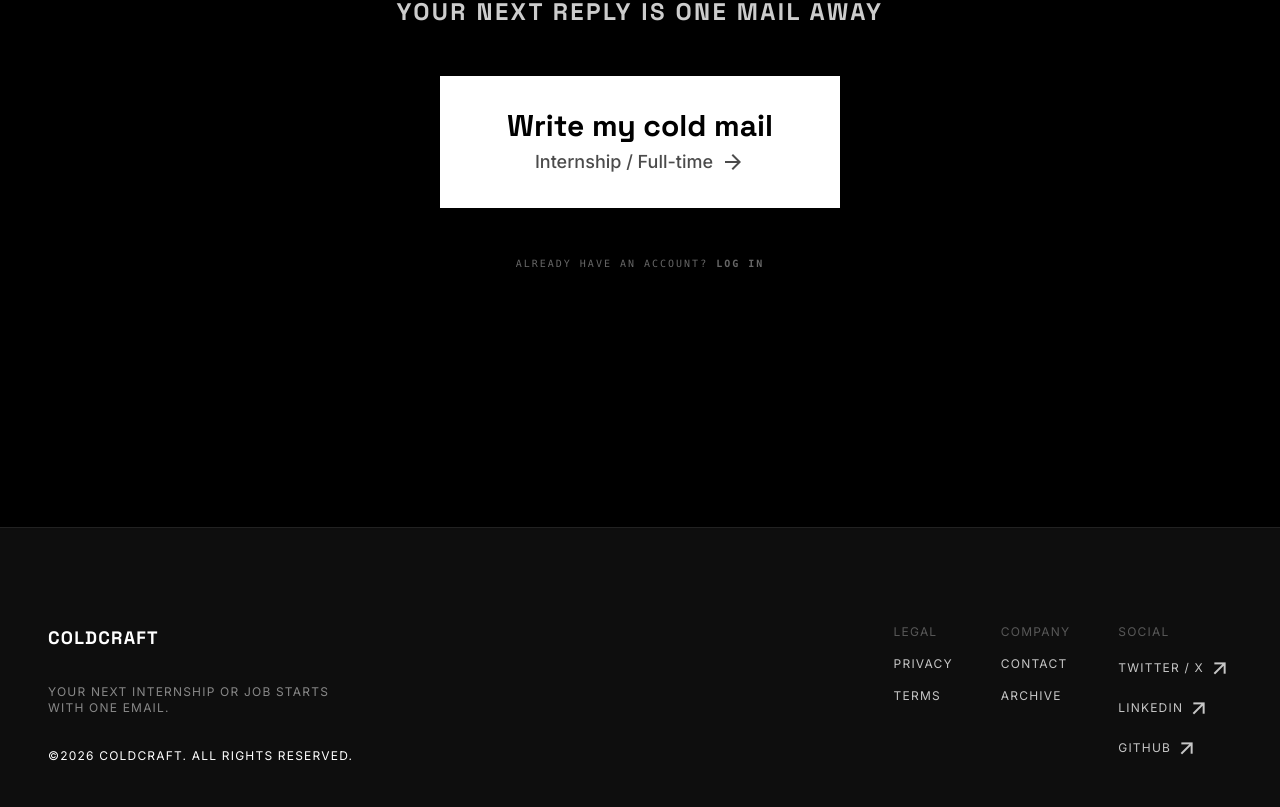
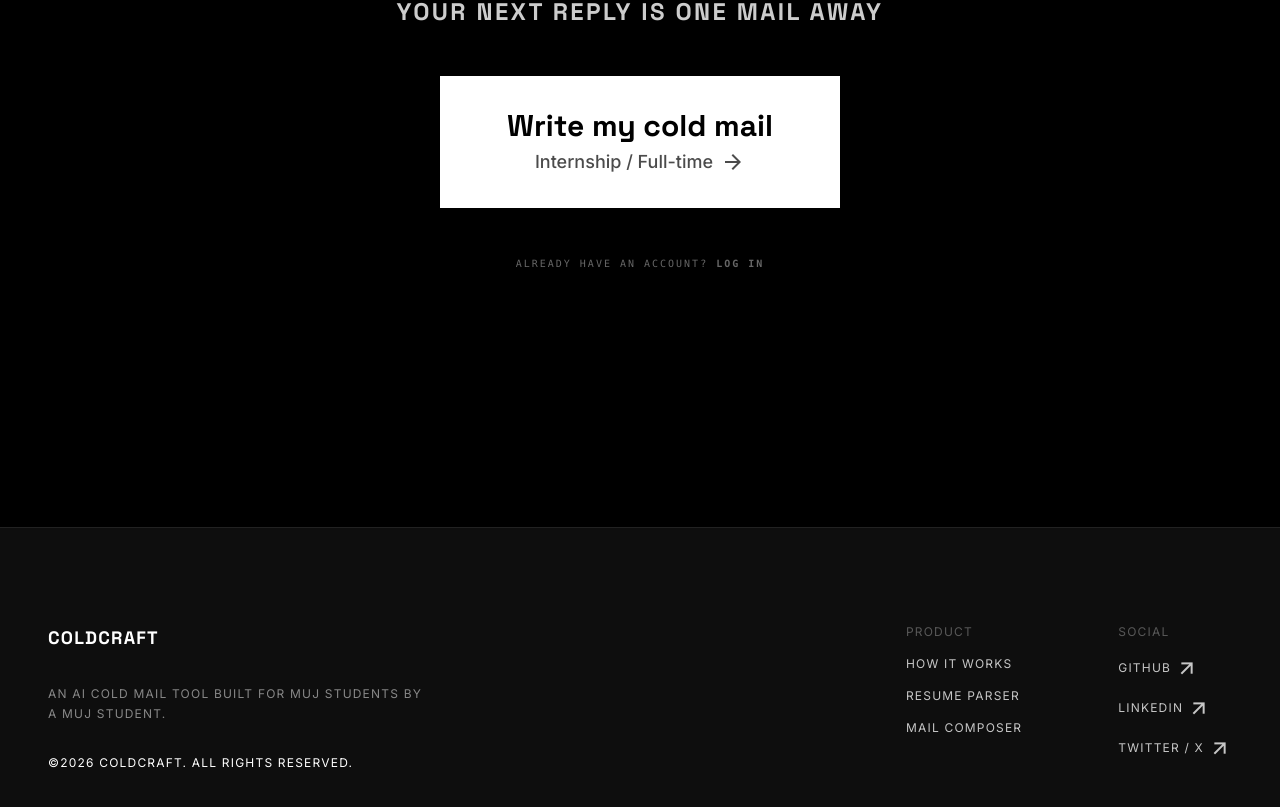
Before and after one commit to Ronitdoes/coldcraft-v1, a Next.js app: page / in a window 1280 px wide. Shown: the part 3486-4293 px from the top of the page. Built offline with nearby package versions, Linux system fonts and the light colour scheme.

Commit message:
UI: Overhaul Footer with ColdCraft branding and product-focused link structure

```diff
--- a/components/Footer.tsx
+++ b/components/Footer.tsx
@@ -24,67 +24,40 @@ export default function Footer() {
 
   return (
     <footer ref={container} className="w-full px-8 md:px-12 py-16 md:py-24 flex flex-col md:flex-row justify-between items-start gap-8 bg-[#0e0e0e] text-[#ffffff] font-['Inter'] text-xs tracking-widest uppercase tonal-shift-bg relative z-20 border-t border-[#222]">
-      <div className="flex flex-col gap-8">
+      <div className="flex flex-col gap-8 flex-1 max-w-sm">
         <div className="text-lg font-bold text-[#ffffff] font-headline">COLDCRAFT</div>
-        <p className="max-w-xs opacity-50 font-body uppercase">
-          Your next internship or job starts with one email.
+        <p className="opacity-50 font-body uppercase leading-relaxed">
+          An AI cold mail tool built for MUJ students by a MUJ student.
         </p>
         <div className="text-[#ffffff]">
           ©2026 COLDCRAFT. ALL RIGHTS RESERVED.
         </div>
       </div>
-      <div className="flex flex-wrap gap-x-12 gap-y-4">
+      <div className="flex flex-wrap gap-12 md:gap-24">
         <div className="flex flex-col gap-4">
-          <span className="opacity-30">Legal</span>
-          <a
-            className="text-[#c6c6c6] hover:text-[#ffffff] transition-colors"
-            href="#"
-          >
-            PRIVACY
+          <span className="opacity-30">Product</span>
+          <a className="text-[#c6c6c6] hover:text-[#ffffff] transition-colors" href="#">
+            How it works
           </a>
-          <a
-            className="text-[#c6c6c6] hover:text-[#ffffff] transition-colors"
-            href="#"
-          >
-            TERMS
+          <a className="text-[#c6c6c6] hover:text-[#ffffff] transition-colors" href="#">
+            Resume parser
           </a>
-        </div>
-        <div className="flex flex-col gap-4">
-          <span className="opacity-30">Company</span>
-          <a
-            className="text-[#c6c6c6] hover:text-[#ffffff] transition-colors"
-            href="#"
-          >
-            CONTACT
-          </a>
-          <a
-            className="text-[#c6c6c6] hover:text-[#ffffff] transition-colors"
-            href="#"
-          >
-            ARCHIVE
+          <a className="text-[#c6c6c6] hover:text-[#ffffff] transition-colors" href="#">
+            Mail composer
           </a>
         </div>
         <div className="flex flex-col gap-4">
           <span className="opacity-30">Social</span>
-          <a
-            className="group text-[#c6c6c6] hover:text-[#ffffff] transition-colors flex items-center gap-1"
-            href="#"
-          >
-            TWITTER / X
+          <a className="group text-[#c6c6c6] hover:text-[#ffffff] transition-colors flex items-center gap-1" href="#" target="_blank" rel="noopener noreferrer">
+            GITHUB
             <span className="material-symbols-outlined text-xs relative -rotate-45 group-hover:translate-x-1 group-hover:-translate-y-1 transition-transform">arrow_forward</span>
           </a>
-          <a
-            className="group text-[#c6c6c6] hover:text-[#ffffff] transition-colors flex items-center gap-1"
-            href="#"
-          >
+          <a className="group text-[#c6c6c6] hover:text-[#ffffff] transition-colors flex items-center gap-1" href="#" target="_blank" rel="noopener noreferrer">
             LINKEDIN
             <span className="material-symbols-outlined text-xs relative -rotate-45 group-hover:translate-x-1 group-hover:-translate-y-1 transition-transform">arrow_forward</span>
           </a>
-          <a
-            className="group text-[#c6c6c6] hover:text-[#ffffff] transition-colors flex items-center gap-1"
-            href="#"
-          >
-            GITHUB
+          <a className="group text-[#c6c6c6] hover:text-[#ffffff] transition-colors flex items-center gap-1" href="#" target="_blank" rel="noopener noreferrer">
+            TWITTER / X
             <span className="material-symbols-outlined text-xs relative -rotate-45 group-hover:translate-x-1 group-hover:-translate-y-1 transition-transform">arrow_forward</span>
           </a>
         </div>
```
